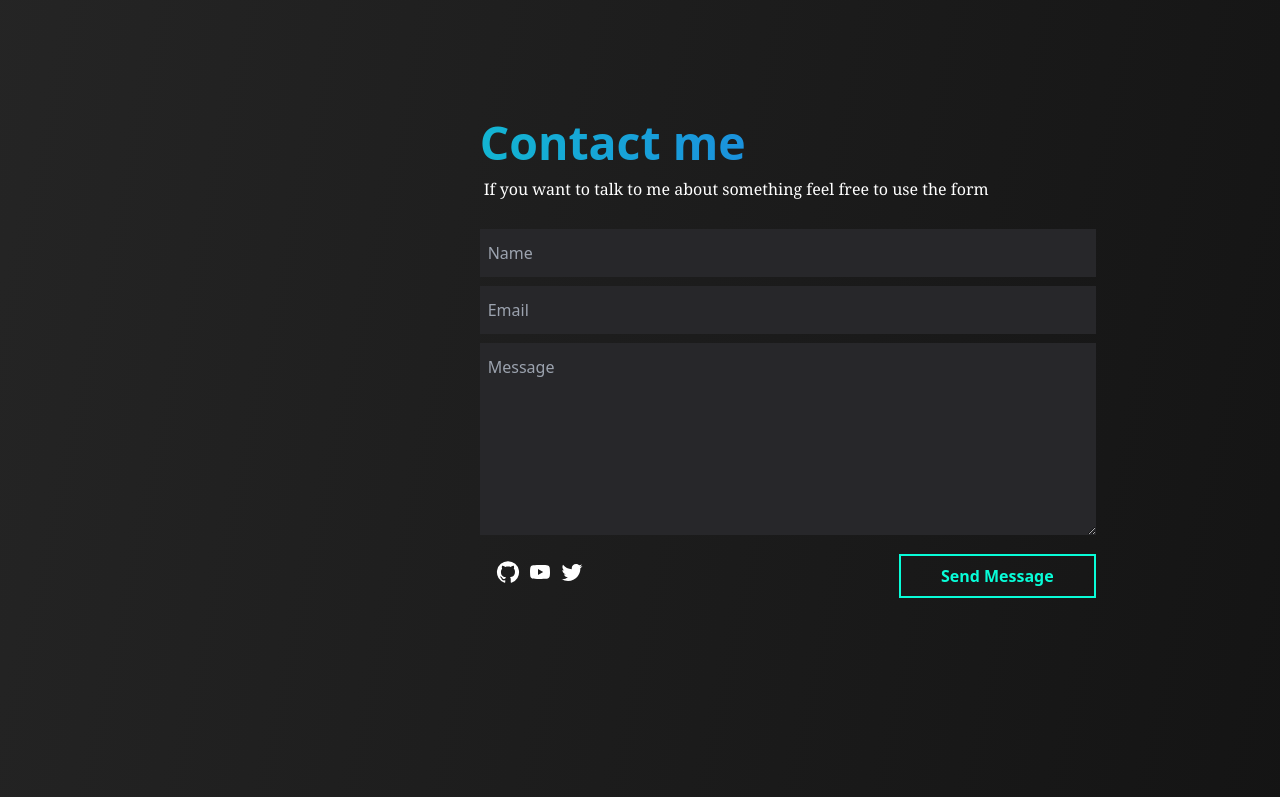
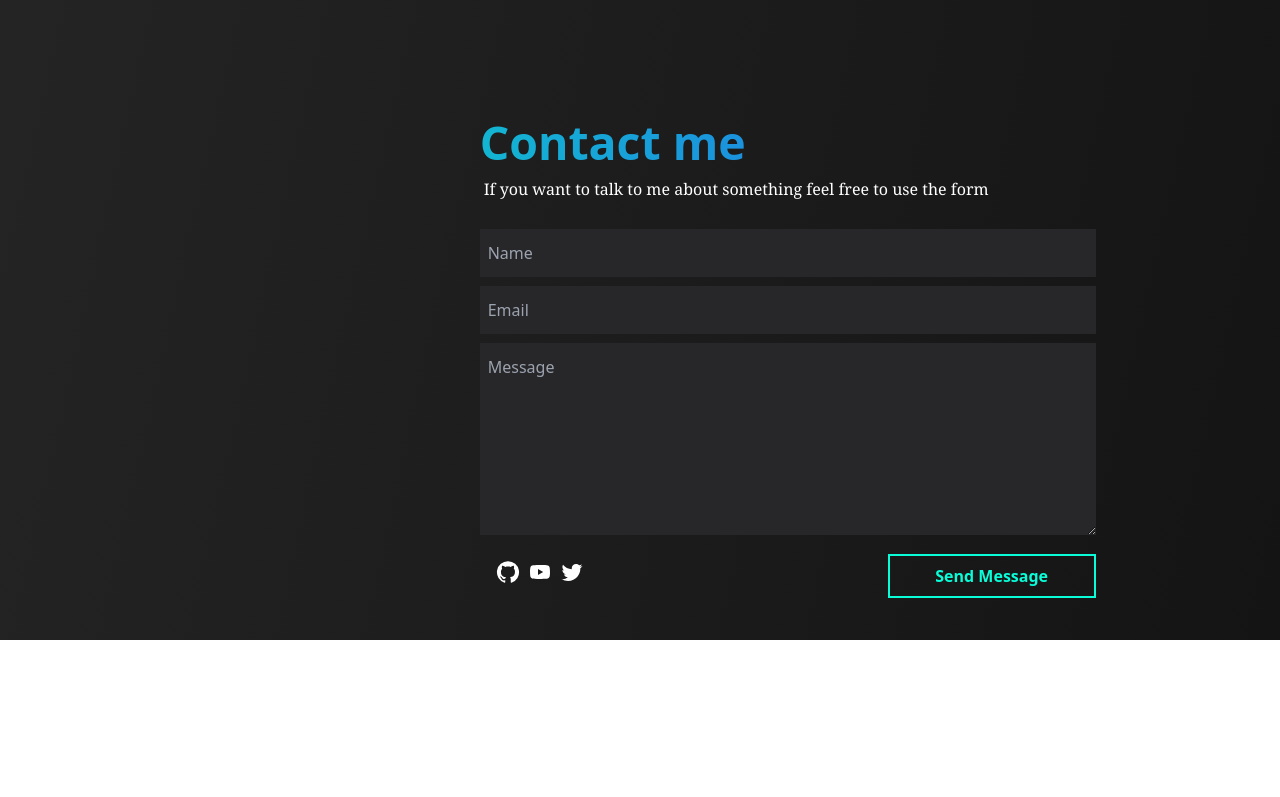
Before and after one commit to SajawalHassan/portfolio_react, a React (Create React App) app: page / in a window 1280 px wide. Shown: the part 5100-5897 px from the top of the page. After the commit the page ends 5740 px from the top, so only its background shows below. Built offline with nearby package versions, Linux system fonts and the light colour scheme.

Commit message:
Add better contact validation

```diff
--- a/src/Components/Contact/Contact.comp.js
+++ b/src/Components/Contact/Contact.comp.js
@@ -18,8 +18,6 @@ function Contact() {
 
     if (!name) return setError("Field name is not allowed to be empty!");
     if (!email) return setError("Field email is not allowed to be empty!");
-    if (!email.includes("@gmail.com"))
-      return setError("Email must be a gmail!");
     if (!message) return setError("Field message is not allowed to be empty!");
 
     emailjs
@@ -44,11 +42,10 @@ function Contact() {
     setEmailSent(true);
   }
 
-  if (error) setTimeout(() => setError(""), 3000);
   if (emailSent) setTimeout(() => setEmailSent(false), 3000);
 
   return (
-    <div id="contact" className="mt-[30%] mb-[30%] pt-[20%]">
+    <div id="contact" className="mt-[30%] pt-[20%]">
       <div className="section">
         <h1 className="section-heading">Contact me</h1>
         <div className="section-description">
@@ -56,48 +53,87 @@ function Contact() {
             If you want to talk to me about something feel free to use the form
           </p>
         </div>
-        <form ref={form} className="mt-7 space-y-2 relative">
+        <form ref={form} className="mt-7 space-y-2">
           <div className="group overflow-x-hidden">
             <input
               type="text"
-              placeholder="Name"
-              className="contact-input w-full"
+              placeholder={error.includes("name") ? `${error}` : `Name`}
+              className={
+                error.includes("name")
+                  ? `contact-input w-full placeholder:text-red-500`
+                  : `contact-input w-full`
+              }
               name="from_name"
               value={name}
-              onChange={(e) => setName(e.target.value)}
+              onChange={(e) => {
+                setName(e.target.value);
+                setError("");
+              }}
             />
-            <div className="bar-animation"></div>
+            {error.includes("name") & !name ? (
+              <div className="bg-red-500 h-[1px] bar-error-aniamtion"></div>
+            ) : (
+              <div className="bar-animation"></div>
+            )}
           </div>
           <div className="group overflow-x-hidden">
             <input
               type="text"
-              placeholder="Email"
-              className="contact-input w-full"
+              placeholder={error.includes("email") ? `${error}` : `Email`}
+              className={
+                error.includes("email")
+                  ? `contact-input w-full placeholder:text-red-500`
+                  : `contact-input w-full`
+              }
               name="from_email"
               value={email}
-              onChange={(e) => setEmail(e.target.value)}
+              onChange={(e) => {
+                setEmail(e.target.value);
+                setError("");
+              }}
             />
-            <div className="bar-animation"></div>
+            {error.includes("email") & !email ? (
+              <div className="bg-red-500 h-[1px] bar-error-aniamtion"></div>
+            ) : (
+              <div className="bar-animation"></div>
+            )}
           </div>
           <div className="group overflow-x-hidden">
             <textarea
               name="message"
               cols="30"
               rows="7"
-              className="contact-input w-full"
-              placeholder="Message"
+              placeholder={error.includes("message") ? `${error}` : `Message`}
+              className={
+                error.includes("message")
+                  ? `contact-input w-full placeholder:text-red-500`
+                  : `contact-input w-full`
+              }
               value={message}
-              onChange={(e) => setMessage(e.target.value)}
+              onChange={(e) => {
+                setMessage(e.target.value);
+                setError("");
+              }}
             ></textarea>
-            <div className="bar-animation"></div>
+            {error.includes("message") & !message ? (
+              <div className="bg-red-500 h-[1px] bar-error-aniamtion"></div>
+            ) : (
+              <div className="bar-animation"></div>
+            )}
           </div>
           <div className="flex items-center space-x-4 relative">
             <button
               type="submit"
-              className="section-btn absolute right-0 -top-4"
+              className="section-btn absolute right-0 -top-4 group w-[13rem]"
               onClick={(e) => sendEmail(e)}
             >
-              Send Message
+              {emailSent ? (
+                <h1 className="text-green-500 group-hover:text-black">
+                  Email sent!
+                </h1>
+              ) : (
+                <h1>Send Message</h1>
+              )}
             </button>
             <div className="flex items-center space-x-2 mt-2">
               <a
@@ -125,16 +161,6 @@ function Contact() {
           </div>
         </form>
       </div>
-      {emailSent && (
-        <h1 className="absolute inset-x-0 mx-auto mt-10 bg-gradient-to-r from-[#13B5D2] to-blue-600 text-white font-bold py-2 w-max px-4 rounded-md email-sent-animation">
-          Email sent!
-        </h1>
-      )}
-      {error && (
-        <h1 className="absolute inset-x-0 mx-auto mt-10 bg-gradient-to-r from-pink-500 to-red-600 text-white font-bold py-2 w-max px-4 rounded-md email-sent-animation">
-          {error}
-        </h1>
-      )}
     </div>
   );
 }
--- a/src/index.css
+++ b/src/index.css
@@ -46,6 +46,10 @@ body {
   animation: 500ms email-sent-animation;
 }
 
+.bar-error-aniamtion {
+  animation: 300ms bar-error-aniamtion;
+}
+
 ::-webkit-scrollbar {
   width: 7px;
 }
@@ -90,3 +94,12 @@ body {
     opacity: 1;
   }
 }
+
+@keyframes bar-error-aniamtion {
+  0% {
+    transform: translateX(-100%);
+  }
+  100% {
+    transform: translateX(0%);
+  }
+}
```
